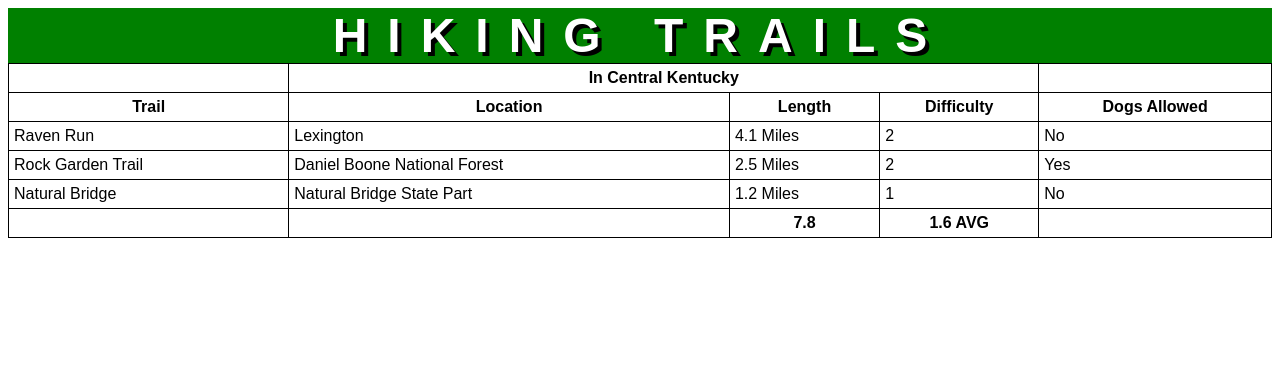
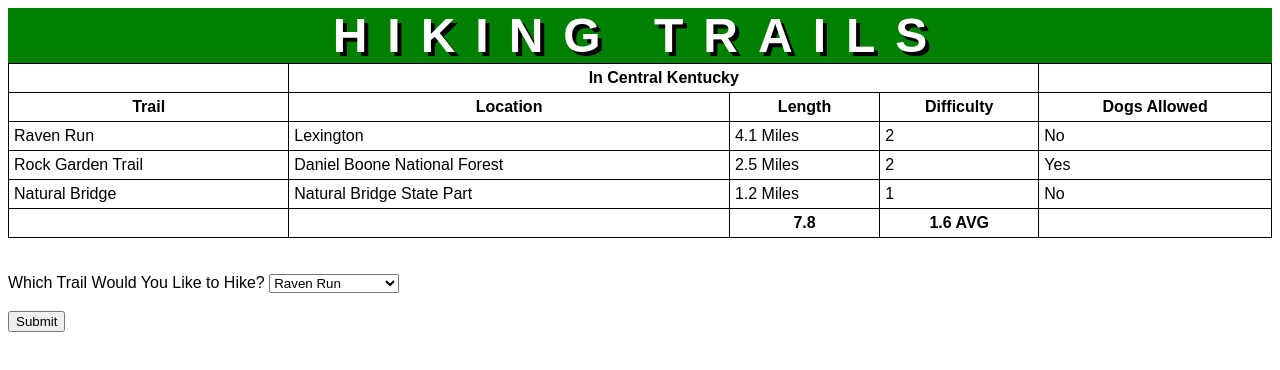
Before and after one commit to evantindle/ict420, a plain HTML site: page tables.html in a window 1280 px wide. Drawn offline with Linux system fonts and the light colour scheme.

Commit message:
Added Form

```diff
--- a/tables.html
+++ b/tables.html
@@ -77,5 +77,17 @@
         </tbody>
       </thead>
     </table>
+    <br><br>
+
+    <form action="" method="get">
+      <label for="Trail-Selection">Which Trail Would You Like to Hike?</label>
+        <select id="Trail-Selection" name="Trail">
+          <option value="ravenrun">Raven Run</option>
+          <option value="naturalbridge">Natural Bridge</option>
+          <option value="rockgarden">Rock Garden Trail</option>
+        </select>
+        <br><br>
+      <input type="submit">
+    </form>
   </body>
 </html>
```
